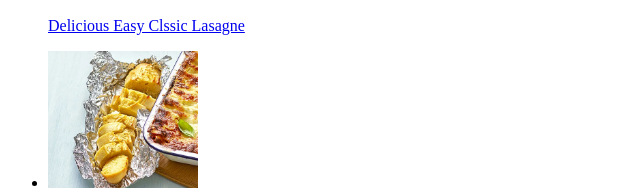
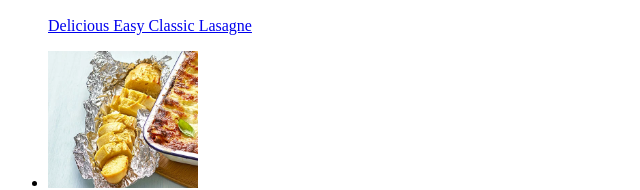
Before and after one commit to simonbanyard/odin_recipes, a plain HTML site: page index.html in a window 1280 px wide. Shown: the part 253-443 px from the top of the page, 0-640 px from the left. Drawn offline with Linux system fonts and the light colour scheme.

Commit message:
Fixing typos in index.html...

```diff
--- a/index.html
+++ b/index.html
@@ -11,7 +11,7 @@
 		<li>
 			<a href="recipes/lasagne.html">
 				<img src="img/classic-lasange.jpg" alt="Classic Easy Lasagne" width="150">
-				<p>Delicious Easy Clssic Lasagne</p>
+				<p>Delicious Easy Classic Lasagne</p>
 			</a>
 		</li>
 		<li>
```
